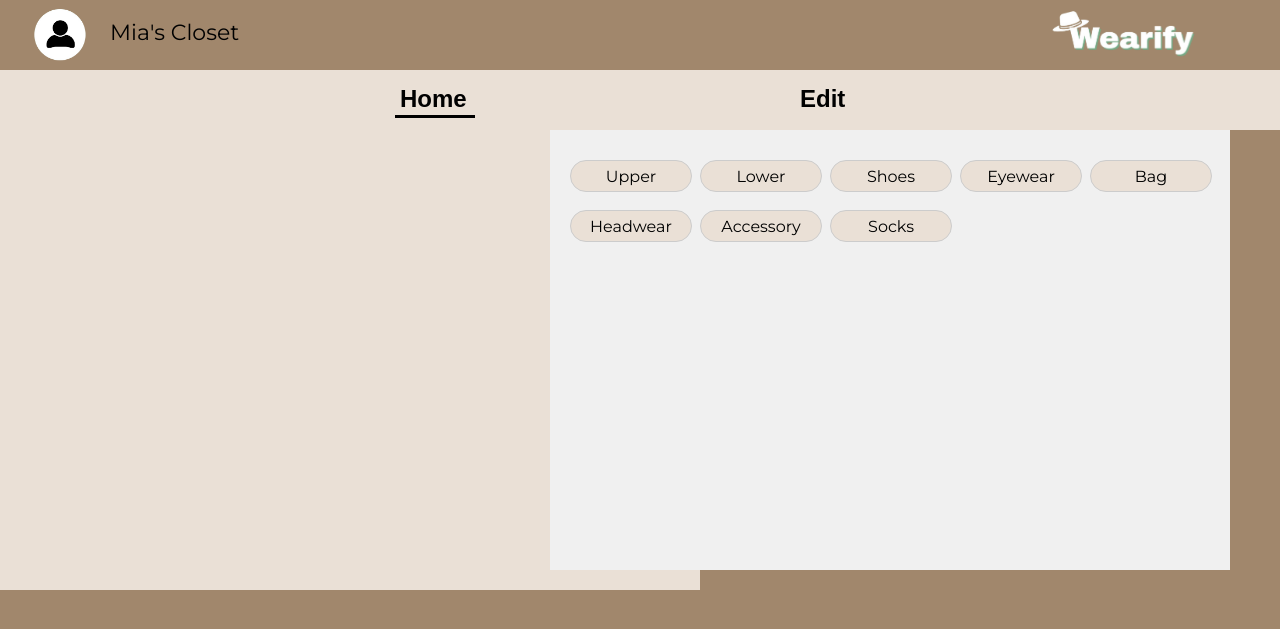
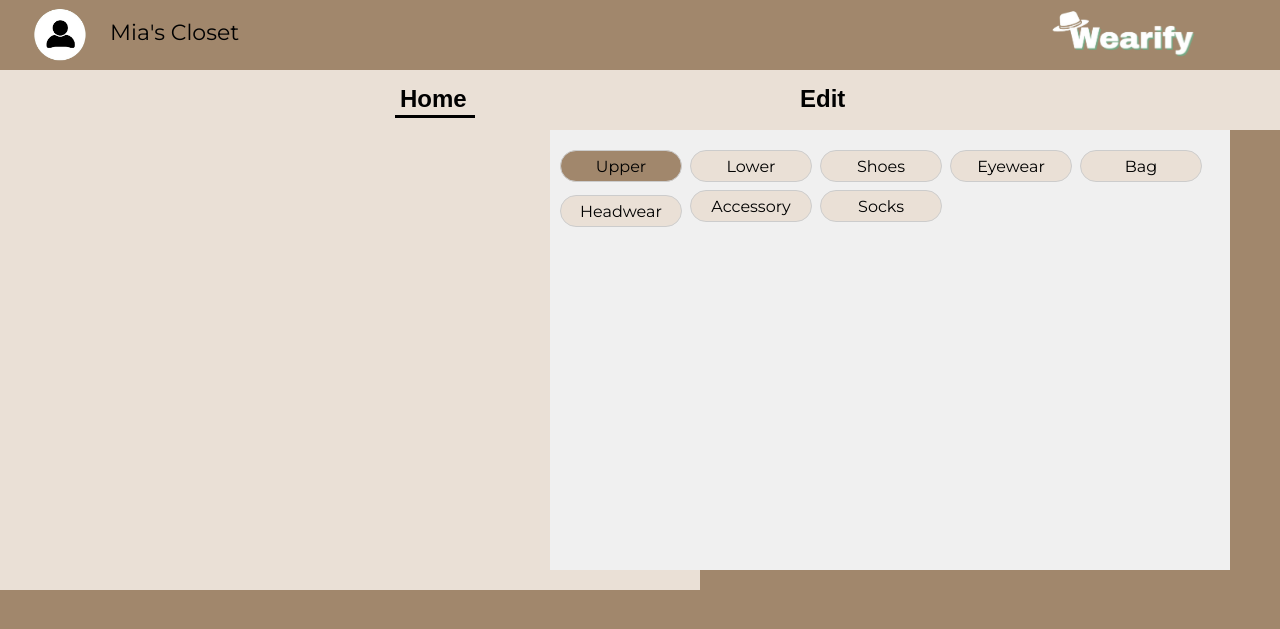
Before and after one commit to Julie-110405/Wearify-Website, a PHP site: page /home.html in a window 1280 px wide. Shown: the top 629 px of the page. Run offline with PHP 8.4, Linux system fonts and the light colour scheme; some web fonts are replaced.

Commit message:
Codes for Homepage

```diff
--- a/home.css
+++ b/home.css
@@ -55,9 +55,9 @@ body {
 }
 
 .rounded-upper {
-    position: absolute;
-    left: 20px;
-    top: 30px;
+    position: fixed;
+    left: 560px;
+    top: 150px;
     width: 110px;
     height: 20px;
     display: flex;
@@ -79,9 +79,9 @@ body {
 }
 
 .rounded-lower {
-    position: absolute;
-    left: 150px;
-    top: 30px;
+    position: fixed;
+    left: 690px;
+    top: 150px;
     width: 110px;
     height: 20px;
     display: flex;
@@ -103,9 +103,9 @@ body {
 }
 
 .rounded-shoes {
-    position: absolute;
-    left: 280px;
-    top: 30px;
+    position: fixed;
+    left: 820px;
+    top: 150px;
     width: 110px;
     height: 20px;
     display: flex;
@@ -127,9 +127,9 @@ body {
 }
 
 .rounded-eyewear {
-    position: absolute;
-    left: 410px;
-    top: 30px;
+    position: fixed;
+    left: 950px;
+    top: 150px;
     width: 110px;
     height: 20px;
     display: flex;
@@ -151,9 +151,9 @@ body {
 }
 
 .rounded-bag {
-    position: absolute;
-    left: 540px;
-    top: 30px;
+    position: fixed;
+    left: 1080px;
+    top: 150px;
     width: 110px;
     height: 20px;
     display: flex;
@@ -175,9 +175,9 @@ body {
 }
 
 .rounded-headwear {
-    position: absolute;
-    left: 20px;
-    top: 80px;
+    position: fixed;
+    left: 560px;
+    top: 195px;
     width: 110px;
     height: 20px;
     display: flex;
@@ -199,9 +199,9 @@ body {
 }
 
 .rounded-accessory {
-    position: absolute;
-    left: 150px;
-    top: 80px;
+    position:fixed;
+    left: 690px;
+    top: 190px;
     width: 110px;
     height: 20px;
     display: flex;
@@ -223,9 +223,9 @@ body {
 }
 
 .rounded-socks {
-    position: absolute;
-    left: 280px;
-    top: 80px;
+    position: fixed;
+    left: 820px;
+    top: 190px;
     width: 110px;
     height: 20px;
     display: flex;
--- a/home.html
+++ b/home.html
@@ -29,10 +29,21 @@
         <div class="rounded-accessory" onclick="toggleColor(this)">Accessory</div>
         <div class="rounded-socks" onclick="toggleColor(this)">Socks</div>
     </div>
+    <script src="home.js"></script>
+    <script>
+        // Store the currently active element
+        let activeElement = null;
 
-    <script>
         function toggleColor(element) {
-            element.classList.toggle("active");
+            if (activeElement) {
+                activeElement.classList.remove("active"); // Remove "active" from previously clicked element
+            }
+            if (activeElement !== element) {
+                element.classList.add("active"); // Add "active" to the newly clicked element
+                activeElement = element; // Update the active element to the currently clicked one
+            } else {
+                activeElement = null; // Clear if the same element is clicked again
+            }
         }
     </script>
 </body>
--- /dev/null
+++ b/home.js
@@ -0,0 +1,28 @@
+// Store the currently active element
+let activeElement = null;
+
+// Function to handle click event on shapes
+function toggleColor(element) {
+    if (activeElement && activeElement !== element) {
+        activeElement.classList.remove("active"); // remove active from previous
+    }
+
+    // Toggle active state
+    if (activeElement !== element) {
+        element.classList.add("active");
+        activeElement = element;
+    }
+}
+
+// Run after the page fully loads
+document.addEventListener("DOMContentLoaded", () => {
+    // Select your default shape here
+    const defaultElement = document.querySelector(".rounded-upper");
+
+    if (defaultElement) {
+        defaultElement.classList.add("active");
+        activeElement = defaultElement;
+    } else {
+        console.warn("Warning: '.rounded-upper' was not found in the HTML.");
+    }
+});
```
